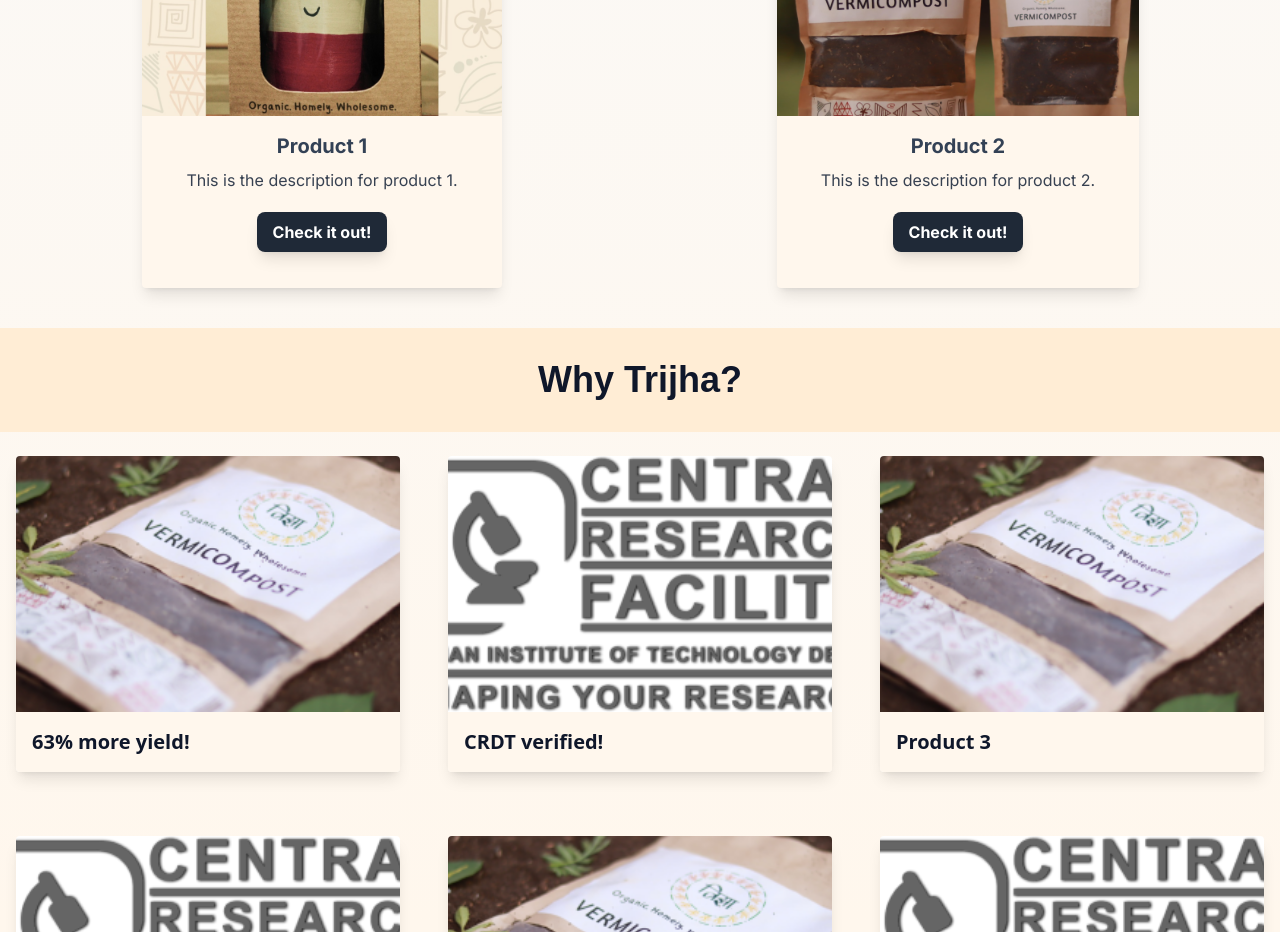
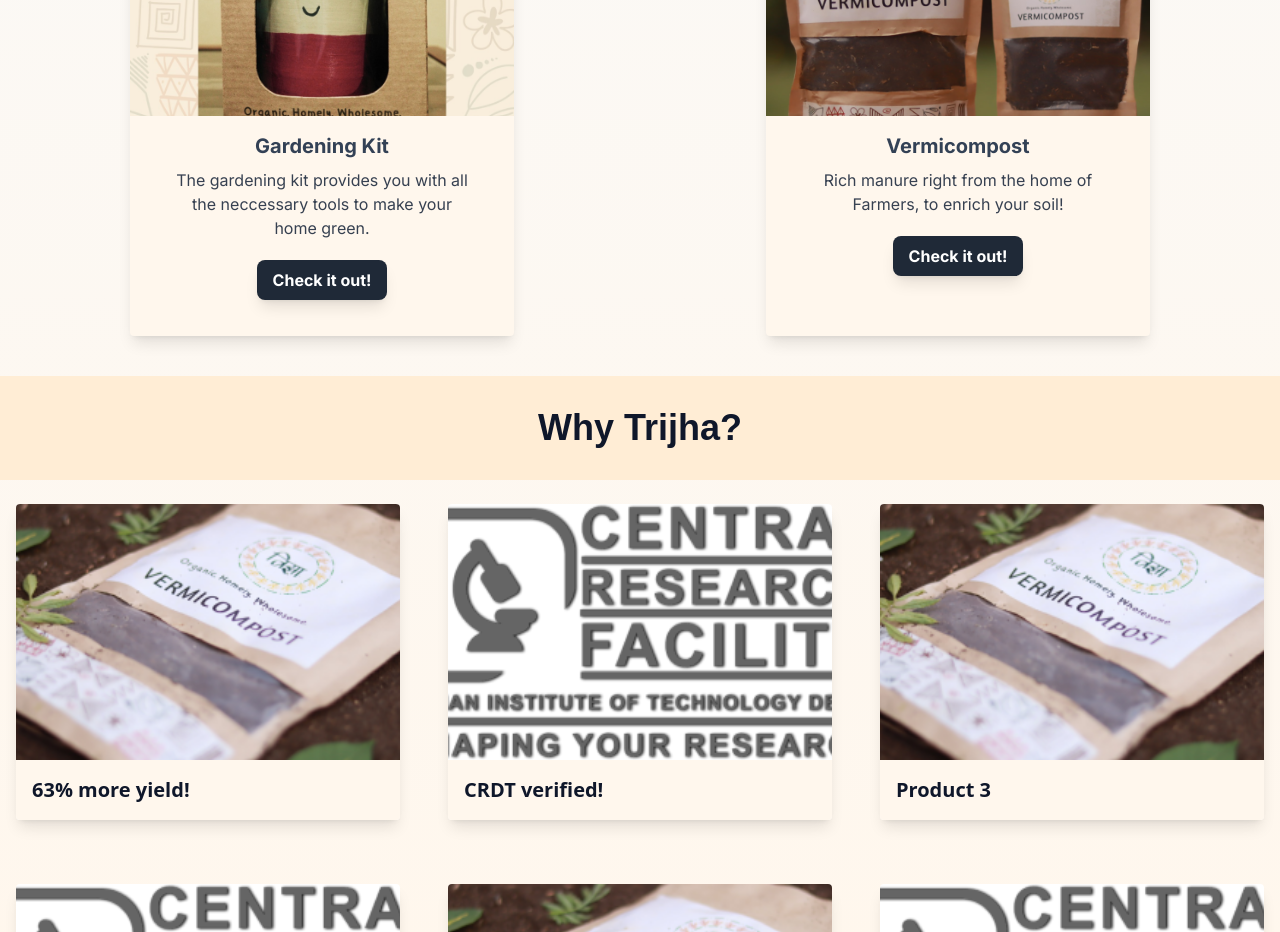
Before and after one commit to trijha3561/Trijha-frontend, a Next.js app: page / in a window 1280 px wide. Shown: the part 1020-1952 px from the top of the page. Built offline with nearby package versions, Linux system fonts and the light colour scheme.

Commit message:
Changed best_seller products decription

```diff
--- a/src/app/page.jsx
+++ b/src/app/page.jsx
@@ -84,15 +84,15 @@
 //defining the image array
 const bestSellingProducts = [{
   id: 1,
-  title: 'Product 1',
-  description: 'This is the description for product 1.',
+  title: 'Gardening Kit',
+  description: 'The gardening kit provides you with all the neccessary tools to make your home green.',
   price: '29.99',
   imageUrl: 'best_seller_img/Gardening_Kit.png',
 },
 {
   id: 2,
-  title: 'Product 2',
-  description: 'This is the description for product 2.',
+  title: 'Vermicompost',
+  description: 'Rich manure right from the home of Farmers, to enrich your soil!',
   price: '39.99',
   imageUrl: 'best_seller_img/Vermicompost.png',
 },
```
